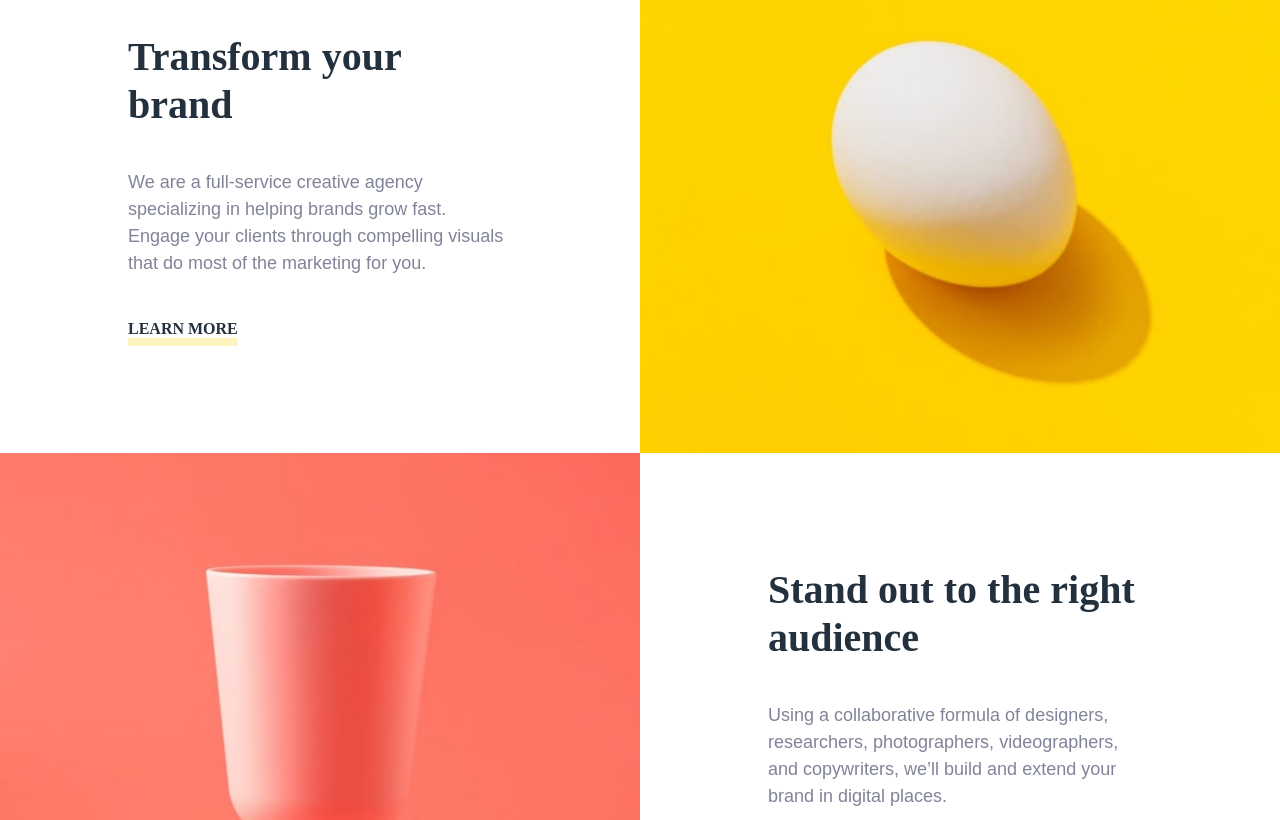
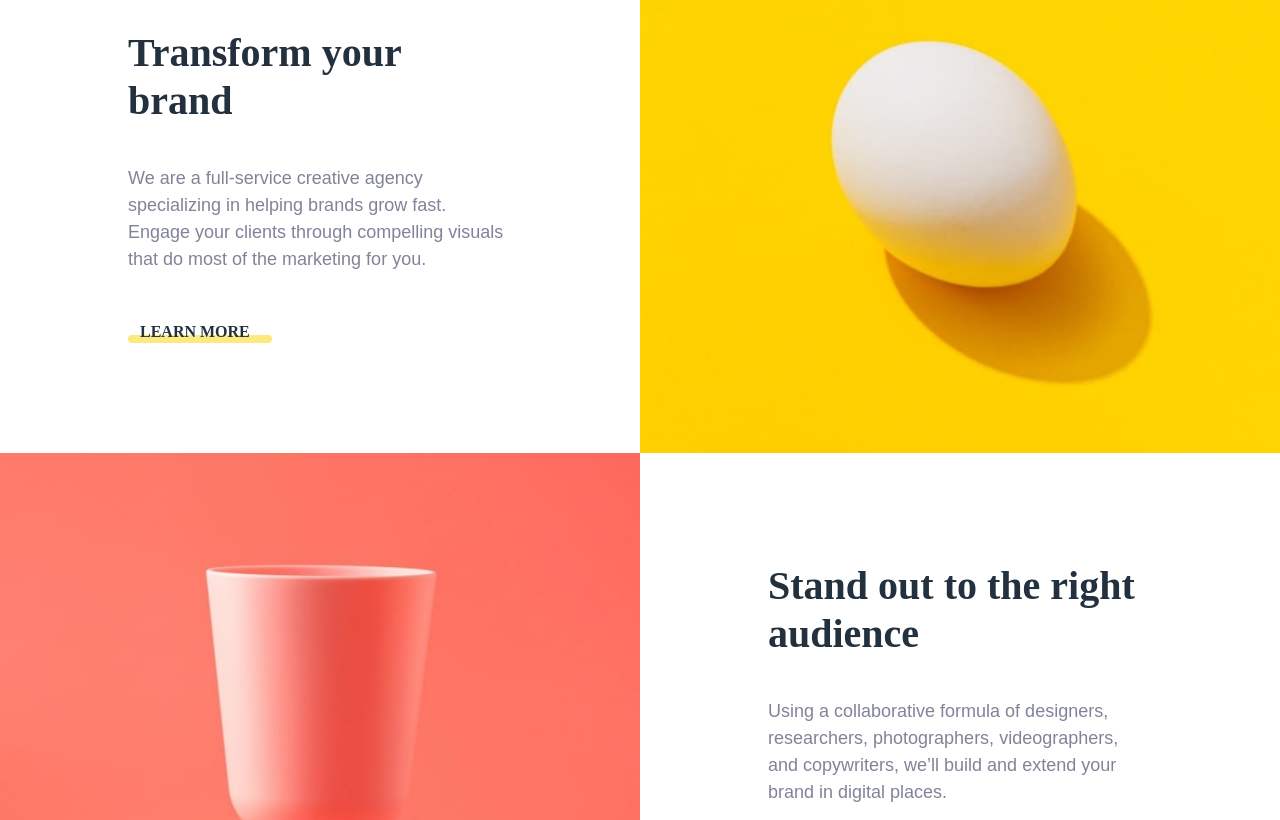
Before and after one commit to lauraylchen/sunnyside-agency-landing-page, a React (Create React App) app: page / in a window 1280 px wide. Shown: the part 880-1700 px from the top of the page. Built offline with nearby package versions, Linux system fonts and the light colour scheme; the HTML template or start-up script is replaced by a standard one.

Commit message:
Completed the styling for learn more link but not the hover

```diff
--- a/src/components/Features.js
+++ b/src/components/Features.js
@@ -15,7 +15,7 @@ const Features = () => {
       alt:'An egg on a yellow background',
       imgClass: 'order-2',
       contentClass: 'order-1',
-      linkClass: 'hover:decoration-yellow decoration-yellow/25'
+      linkClass: 'bg-yellow/50'
     },
     {
       title: 'Stand out to the right audience',
@@ -25,7 +25,7 @@ const Features = () => {
       alt:'A pink cup on a pink background',
       imgClass: 'order-1',
       contentClass: 'order-2',
-      linkClass: 'hover:decoration-softRed decoration-softRed/25'
+      linkClass: 'bg-softRed/50'
     },
   ];
 
--- a/src/components/subComponents/Content.js
+++ b/src/components/subComponents/Content.js
@@ -1,13 +1,19 @@
 const Content = (props) => {
 
   const contentClass = 'flex flex-col justify-center lg:mx-32 lg:text-left mx-16 my-20 text-center ';
-  const linkClass = 'font-fraunces text-base font-black uppercase underline decoration-8 ';
+  const linkClass = 'font-fraunces text-base font-black uppercase px-3 ';
+  const emptyDiv = 'absolute bottom-0.5 h-2 w-full lg:w-36 rounded z-0 ';
 
   return (
     <div className={contentClass + props.featureClass}>
       <h2 className='font-fraunces font-black'>{props.featureTitle}</h2>
-      <p className='text-darkGrayBlue my-10'>{props.featureContent}</p>
-      <a href="/" className={linkClass + props.featureLink}>Learn More</a>
+      <p className='text-darkGrayBlue py-10'>{props.featureContent}</p>
+      <div className="pt-8 relative w-36 lg:w-full mx-auto">
+        <div className={emptyDiv + props.featureLink}></div>
+        <div className="absolute bottom-0 w-full lg:left-0 z-100 lg:w-36">
+          <a href="/" className={linkClass}>Learn More</a>
+        </div>
+      </div>
     </div>
   );
 }
```
